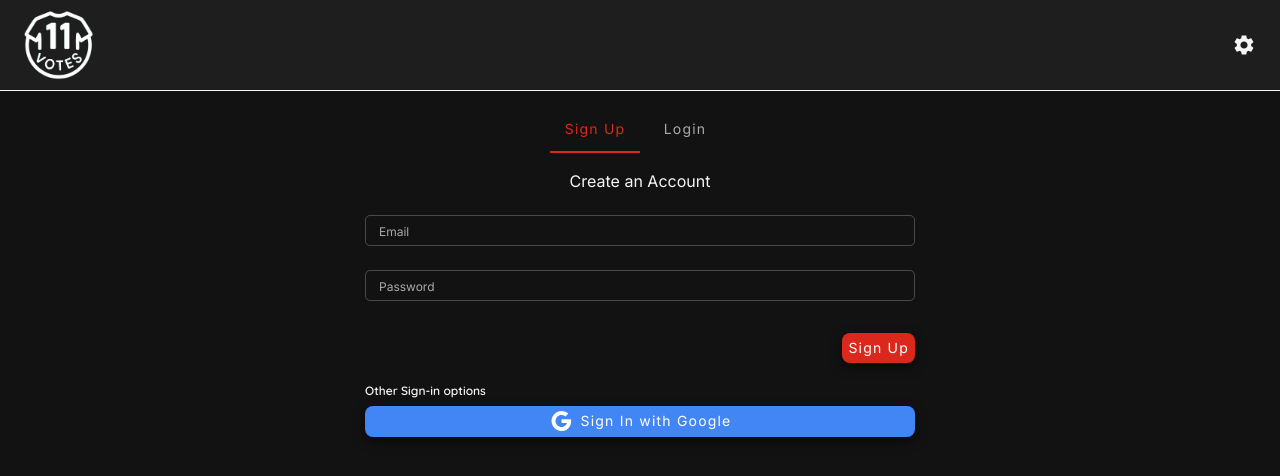
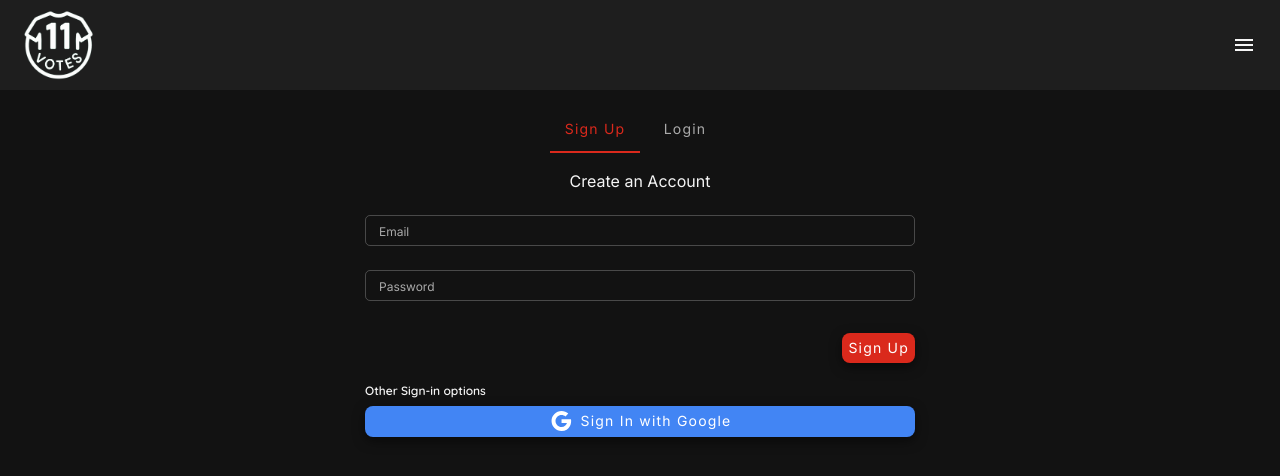
Before and after one commit to kalumshort/playerRatings, a React (Create React App) app: page /group-dashboard in a window 1280 px wide. Shown: the top 476 px of the page. Built offline with nearby package versions, Linux system fonts and the light colour scheme; no server answers.

Commit message:
web header change

```diff
--- a/src/Containers/Header.js
+++ b/src/Containers/Header.js
@@ -9,7 +9,7 @@ import {
   Paper,
 } from "@mui/material";
 
-import SettingsIcon from "@mui/icons-material/Settings";
+import MenuIcon from "@mui/icons-material/Menu";
 import whiteLogo from "../assets/logo/11votes-nobg-clear-white.png";
 import blackLogo from "../assets/logo/11votes-logo-clear-nobg-black.png";
 
@@ -35,8 +35,6 @@ const HeaderContainer = styled("div")(({ theme }) => ({
   right: 0,
   zIndex: 1000,
   backgroundColor: theme.palette.background.paper,
-  borderBottom: "1px solid",
-  borderColor: theme.palette.background.accent,
 }));
 
 export default function Header() {
@@ -76,7 +74,7 @@ export default function Header() {
             onClick={() => toggleDrawer(true)}
             size="large"
           >
-            <SettingsIcon />
+            <MenuIcon />
           </IconButton>
         </Box>
       </Toolbar>
```
